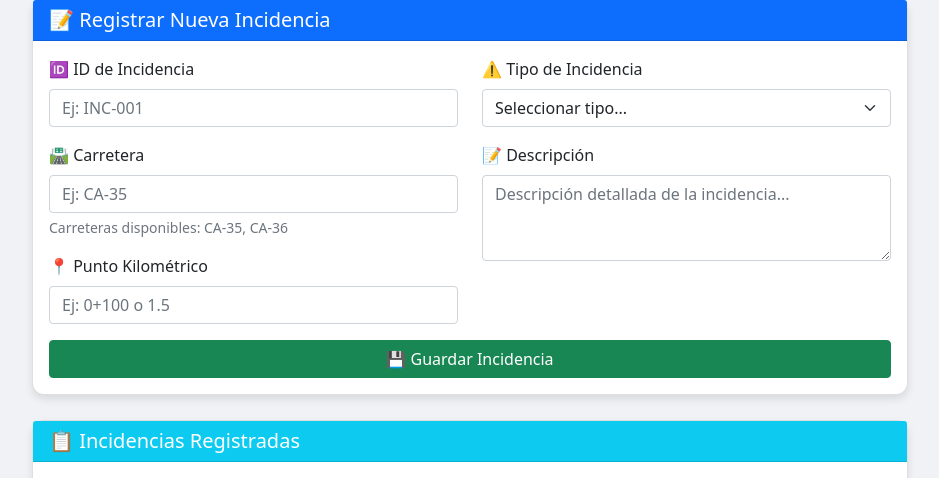
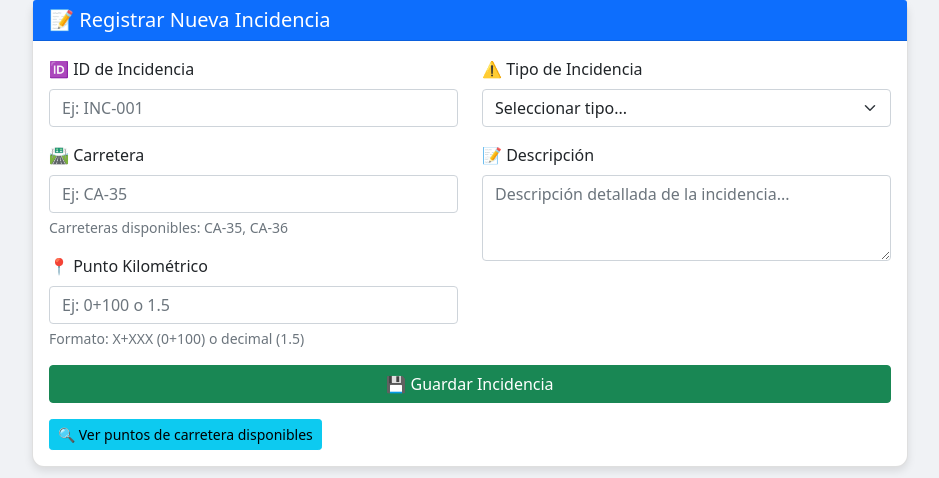
Before and after one commit to MigueBelloCOEX/Backend-incidencias, a Flask app: page / in a window 1280 px wide. Shown: the part 145-623 px from the top of the page, without its empty margins (170-1109 px from the left). Run offline with Flask 3, Linux system fonts and the light colour scheme; some libraries are stand-ins or nearby versions.

Commit message:
Update index.html

```diff
--- a/templates/index.html
+++ b/templates/index.html
@@ -36,6 +36,14 @@
         .table-hover tbody tr:hover {
             background-color: #f1f1f1;
         }
+        .debug-info {
+            font-size: 0.8em;
+            color: #666;
+            background-color: #f8f9fa;
+            padding: 10px;
+            border-radius: 5px;
+            margin-top: 10px;
+        }
     </style>
 </head>
 <body>
@@ -62,6 +70,7 @@
                             <div class="mb-3">
                                 <label class="form-label">📍 Punto Kilométrico</label>
                                 <input type="text" class="form-control" id="kilometro" required placeholder="Ej: 0+100 o 1.5">
+                                <div class="form-text">Formato: X+XXX (0+100) o decimal (1.5)</div>
                             </div>
                         </div>
                         <div class="col-md-6">
@@ -113,6 +122,13 @@
 
                 <div id="error" class="alert alert-danger mt-4" style="display: none;">
                     <span id="errorMessage"></span>
+                </div>
+
+                <div class="mt-3">
+                    <button class="btn btn-info btn-sm" onclick="verPuntosCarretera()">
+                        🔍 Ver puntos de carretera disponibles
+                    </button>
+                    <div id="puntosInfo" class="debug-info" style="display: none;"></div>
                 </div>
             </div>
         </div>
@@ -187,7 +203,7 @@
 
                 document.getElementById('loading').style.display = 'none';
 
-                if (response.ok) { // Using response.ok for better error handling
+                if (response.ok) {
                     document.getElementById('kmlUrlLink').href = result.kml_url;
                     document.getElementById('kmlUrlLink').textContent = result.kml_url;
 
@@ -263,6 +279,35 @@
                 document.getElementById('noIncidencias').innerHTML = `<p class="text-danger">Error cargando incidencias: ${error.message}</p>`;
             }
         }
+
+        async function verPuntosCarretera() {
+            try {
+                const carretera = document.getElementById('carretera').value.trim();
+                let url = 'https://backend-incidencia.onrender.com/api/puntos_carretera';
+
+                if (carretera) {
+                    url += `?carretera=${encodeURIComponent(carretera)}`;
+                }
+
+                const response = await fetch(url);
+                const puntos = await response.json();
+
+                const puntosInfo = document.getElementById('puntosInfo');
+                if (puntos.length > 0) {
+                    let html = `<strong>Puntos disponibles${carretera ? ' para ' + carretera : ''}:</strong><br>`;
+                    puntos.forEach(punto => {
+                        html += `${punto.carretera} ${punto.kilometro_texto} (${punto.latitud.toFixed(6)}, ${punto.longitud.toFixed(6)})<br>`;
+                    });
+                    puntosInfo.innerHTML = html;
+                    puntosInfo.style.display = 'block';
+                } else {
+                    puntosInfo.innerHTML = 'No se encontraron puntos de carretera en la base de datos.';
+                    puntosInfo.style.display = 'block';
+                }
+            } catch (error) {
+                console.error('Error cargando puntos de carretera:', error);
+            }
+        }
     </script>
 </body>
 </html>
```
